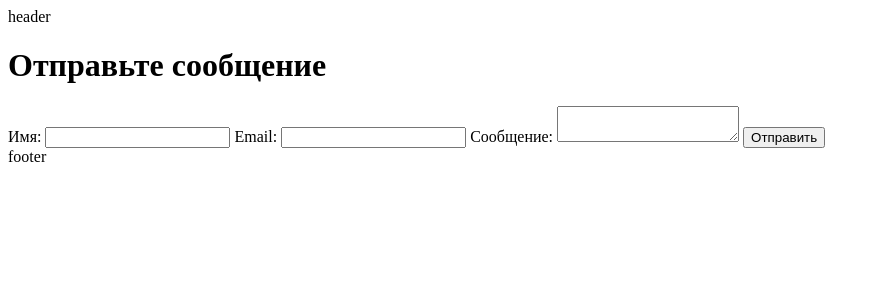
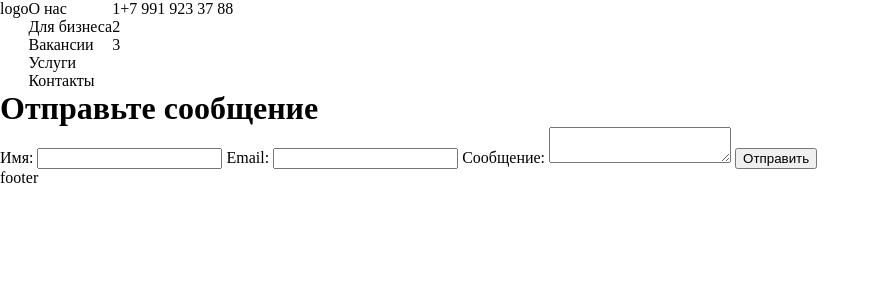
Before and after one commit to VitaliyFrolov/GazAutoService.Web, a FastAPI app: page / in a window 1280 px wide. Shown: the top 300 px of the page, without its empty margins (0-888 px from the left). Run offline with FastAPI, Linux system fonts and the light colour scheme; some libraries are stand-ins or nearby versions.

Commit message:
feat(app.py): add route for static files

```diff
--- a/app.py
+++ b/app.py
@@ -1,10 +1,13 @@
 from fastapi import FastAPI, Form
 from fastapi.responses import HTMLResponse
+from fastapi.staticfiles import StaticFiles
 from fastapi.templating import Jinja2Templates
 from fastapi import Request
 
 
 app = FastAPI()
+
+app.mount("/static", StaticFiles(directory="static"), name="static")
 templates = Jinja2Templates(directory="templates")
 
 @app.get("/", response_class=HTMLResponse)
@@ -17,5 +20,4 @@ async def read_info(request: Request):
 
 @app.post("/send")
 async def send(name: str = Form(...), email: str = Form(...), message: str = Form(...)):
-    # Здесь добавьте логику для отправки электронного письма или любой другой обработки
     return f'Письмо от {name} успешно отправлено!'
--- /dev/null
+++ b/static/styles/header.css
@@ -0,0 +1,3 @@
+.header {
+    display: flex;
+}
--- /dev/null
+++ b/static/styles/index.css
@@ -0,0 +1,2 @@
+@import './reset.css';
+@import './header.css';
--- /dev/null
+++ b/static/styles/reset.css
@@ -0,0 +1,31 @@
+*, *::before, *::after {
+    box-sizing: border-box;
+}
+
+*:focus {
+    outline: none;
+}
+
+body {
+    margin: 0;
+    padding: 0;
+}
+
+button {
+    cursor: pointer;
+}
+
+ul {
+    list-style: none;
+    margin: 0;
+    padding: 0;
+}
+
+h1,h2,h3,h4,h5,p {
+    margin: 0;
+}
+
+a {
+    text-decoration: none;
+    color: inherit;
+}
--- a/templates/blocks/header.html
+++ b/templates/blocks/header.html
@@ -1,3 +1,20 @@
-<header>
-   header
+<header class="header">
+   <div>logo</div>
+   <nav>
+      <ul>
+         <li>О нас</li>
+         <li>Для бизнеса</li>
+         <li>Вакансии</li>
+         <li>Услуги</li>
+         <li>Контакты</li>
+      </ul>
+   </nav>
+   <ul>
+      <li>1</li>
+      <li>2</li>
+      <li>3</li>
+   </ul>
+   <span>
+      +7 991 923 37 88
+   </span>
 </header>
--- a/templates/index.html
+++ b/templates/index.html
@@ -5,7 +5,7 @@
     <meta name="viewport" content="width=device-width, initial-scale=1.0">
     <title>Газ Авто Сервис</title>
     <script src="https://unpkg.com/htmx.org@1.9.3"></script>
-</head>
+    <link rel="stylesheet" href="/static/styles/index.css">
 <body>
 
 {% include 'blocks/header.html' %}
```
